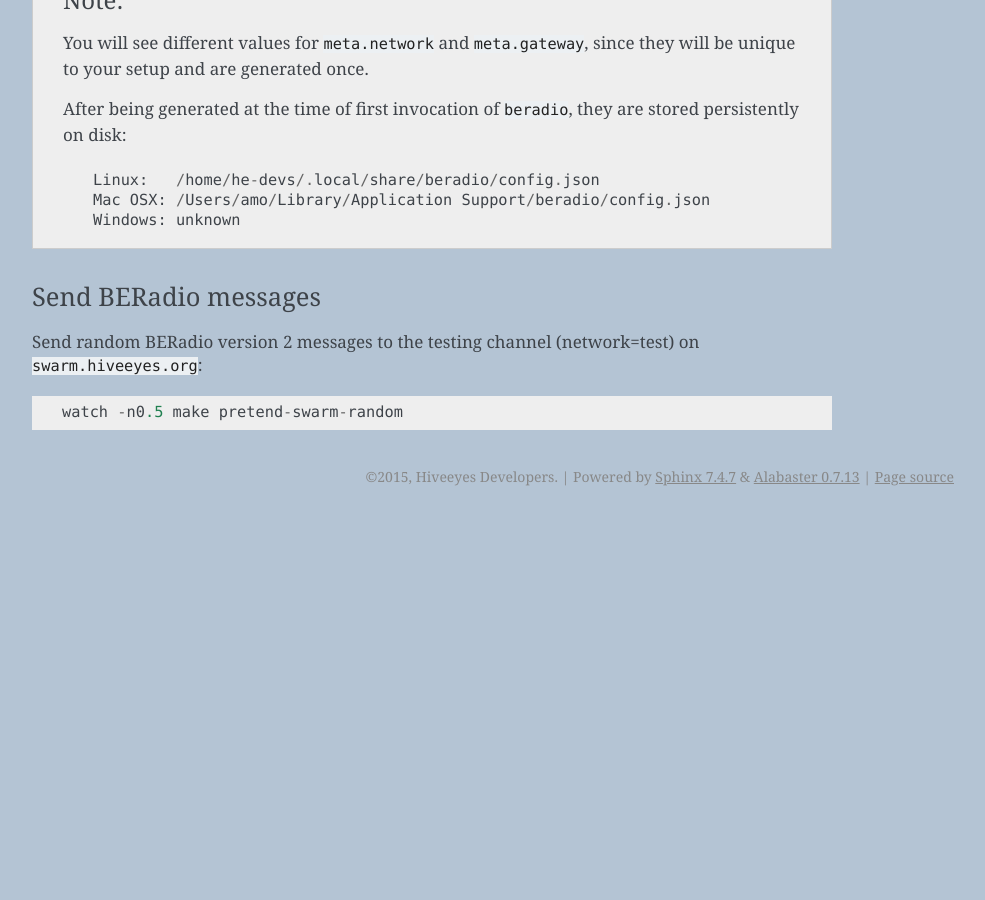
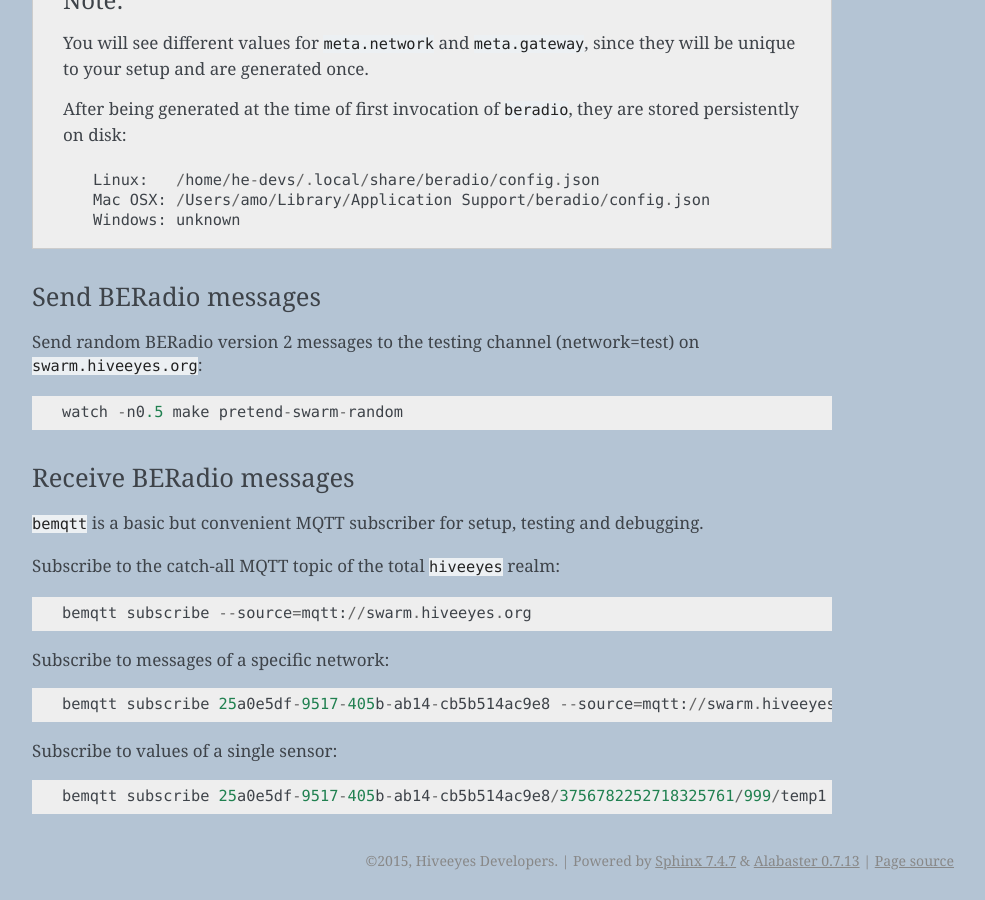
Before and after one commit to hiveeyes/beradio, a Sphinx documentation site: the page built from doc/source/handbook.rst, in a window 1280 px wide and 900 px high, scrolled down 3384 px. Shown: the whole window, without its empty margins (262-1247 px from the left). Built offline with Sphinx 7.4.7, drawn with Linux system fonts in a browser that asks for light colours; before the commit the page ends 3900 px from its top, so only the background shows below that.

Commit message:
add docs about bemqtt

```diff
--- a/CHANGES.rst
+++ b/CHANGES.rst
@@ -9,11 +9,13 @@
 - add software testing framework "nose"
 - add some doctests for protocol.py
 - start to improve logging
+- add docs about ``bemqtt``, see :ref:`bemqtt`
 
 
 2015-10-27 0.4.4
 ----------------
 - fully automatic package building and publishing
+- releases 0.4.2 and 0.4.3 were spent on getting things right
 
 2015-10-27 0.4.1
 ----------------
--- a/doc/source/handbook.rst
+++ b/doc/source/handbook.rst
@@ -184,3 +184,23 @@
 Send random BERadio version 2 messages to the testing channel (network=test) on ``swarm.hiveeyes.org``::
 
     watch -n0.5 make pretend-swarm-random
+
+
+.. _bemqtt:
+
+Receive BERadio messages
+------------------------
+
+``bemqtt`` is a basic but convenient MQTT subscriber for setup, testing and debugging.
+
+Subscribe to the catch-all MQTT topic of the total ``hiveeyes`` realm::
+
+    bemqtt subscribe --source=mqtt://swarm.hiveeyes.org
+
+Subscribe to messages of a specific network::
+
+    bemqtt subscribe 25a0e5df-9517-405b-ab14-cb5b514ac9e8 --source=mqtt://swarm.hiveeyes.org
+
+Subscribe to values of a single sensor::
+
+    bemqtt subscribe 25a0e5df-9517-405b-ab14-cb5b514ac9e8/3756782252718325761/999/temp1 --source=mqtt://swarm.hiveeyes.org
```
Also changed, not shown: other parts of CHANGES.rst (+0 -1 lines).
